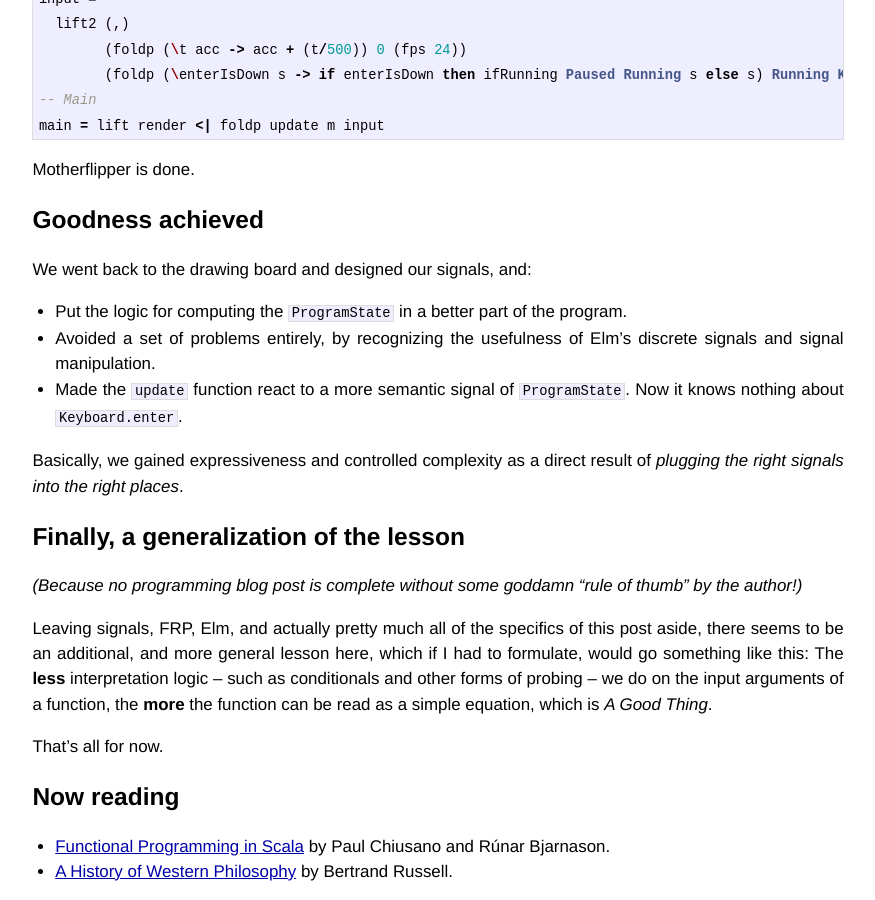
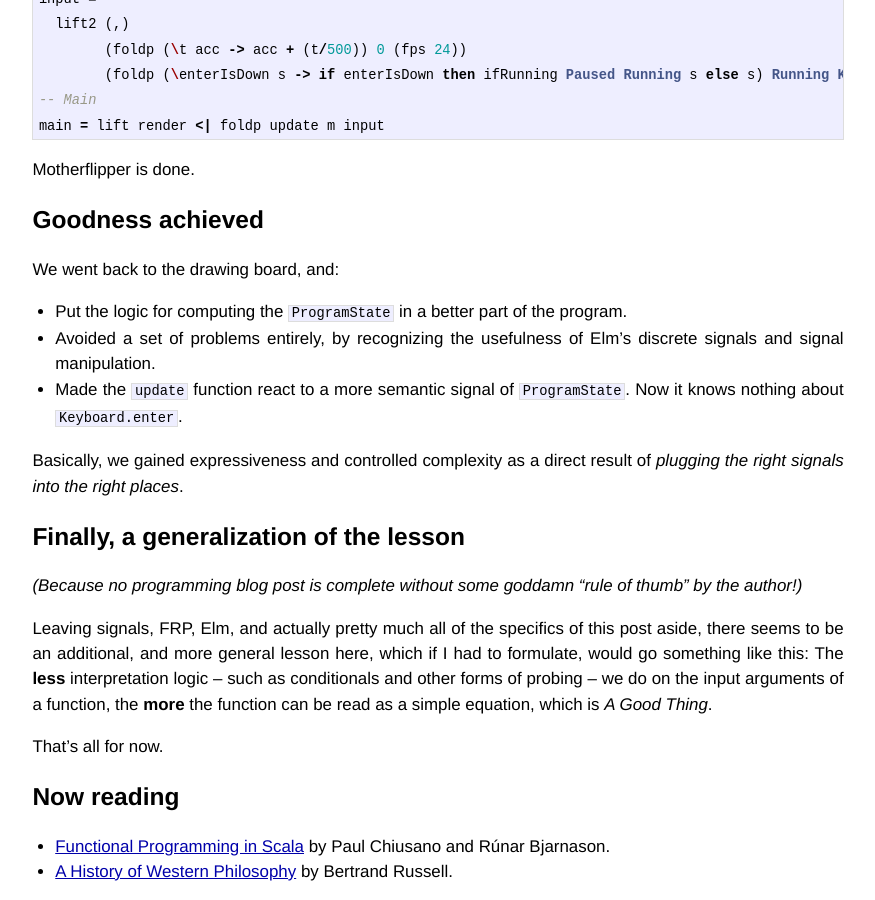
Before and after one commit to lambdatoast/lambdatoast.github.com, a Jekyll site: the page built from _posts/2013-12-17-design-your-signals.markdown, in a window 1280 px wide and 900 px high, scrolled down 6121 px. Shown: the whole window, without its empty margins (202-1077 px from the left). Built offline with Jekyll 4.4.1, drawn with Linux system fonts in a browser that asks for light colours.

Commit message:
Simplify.

```diff
--- a/_posts/2013-12-17-design-your-signals.markdown
+++ b/_posts/2013-12-17-design-your-signals.markdown
@@ -287,7 +287,7 @@ Motherflipper is done.
 
 ## Goodness achieved
 
-We went back to the drawing board and designed our signals, and:
+We went back to the drawing board, and:
 
 * Put the logic for computing the `ProgramState` in a better part of the program.
 * Avoided a set of problems entirely, by recognizing the usefulness of Elm's discrete signals and signal manipulation.
```
